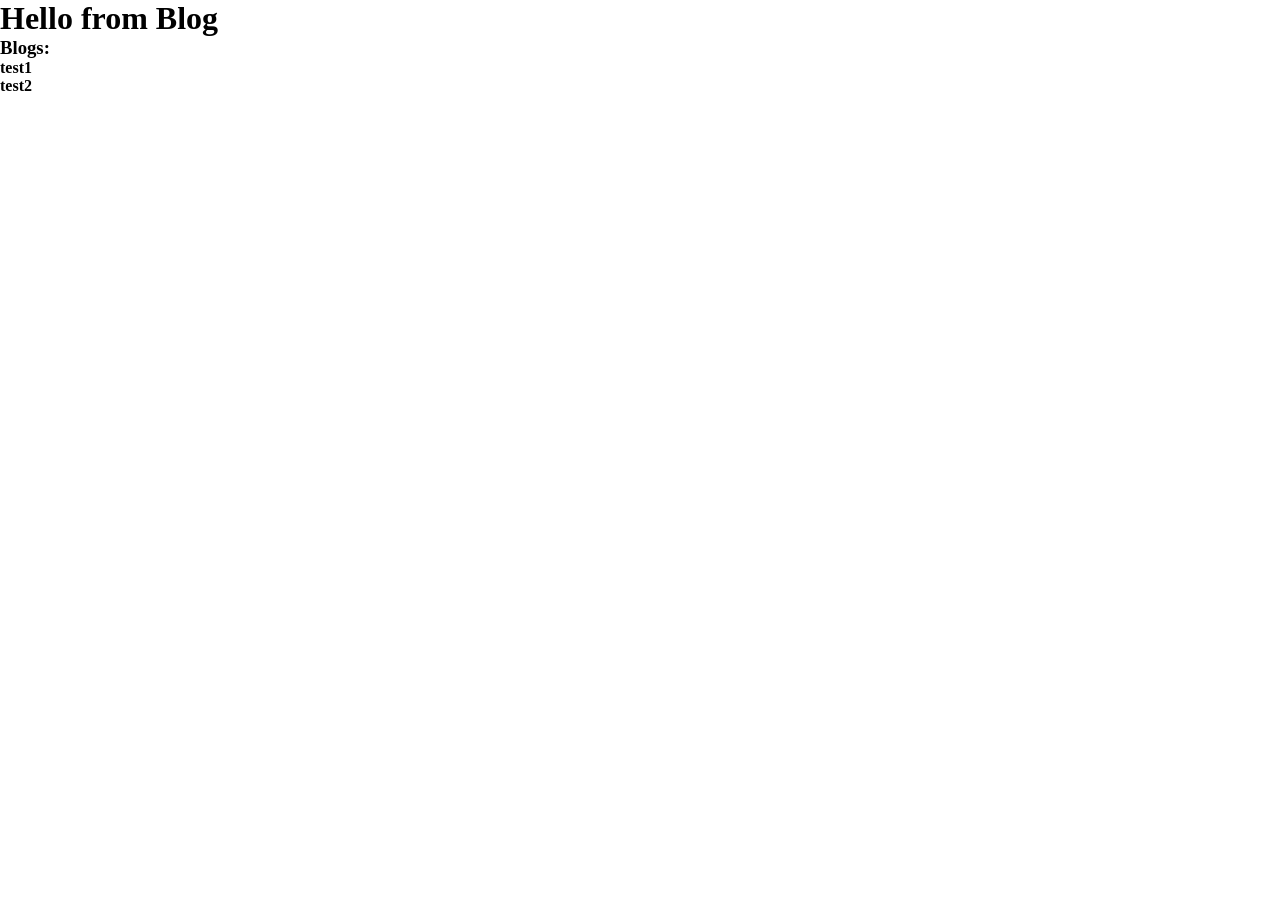
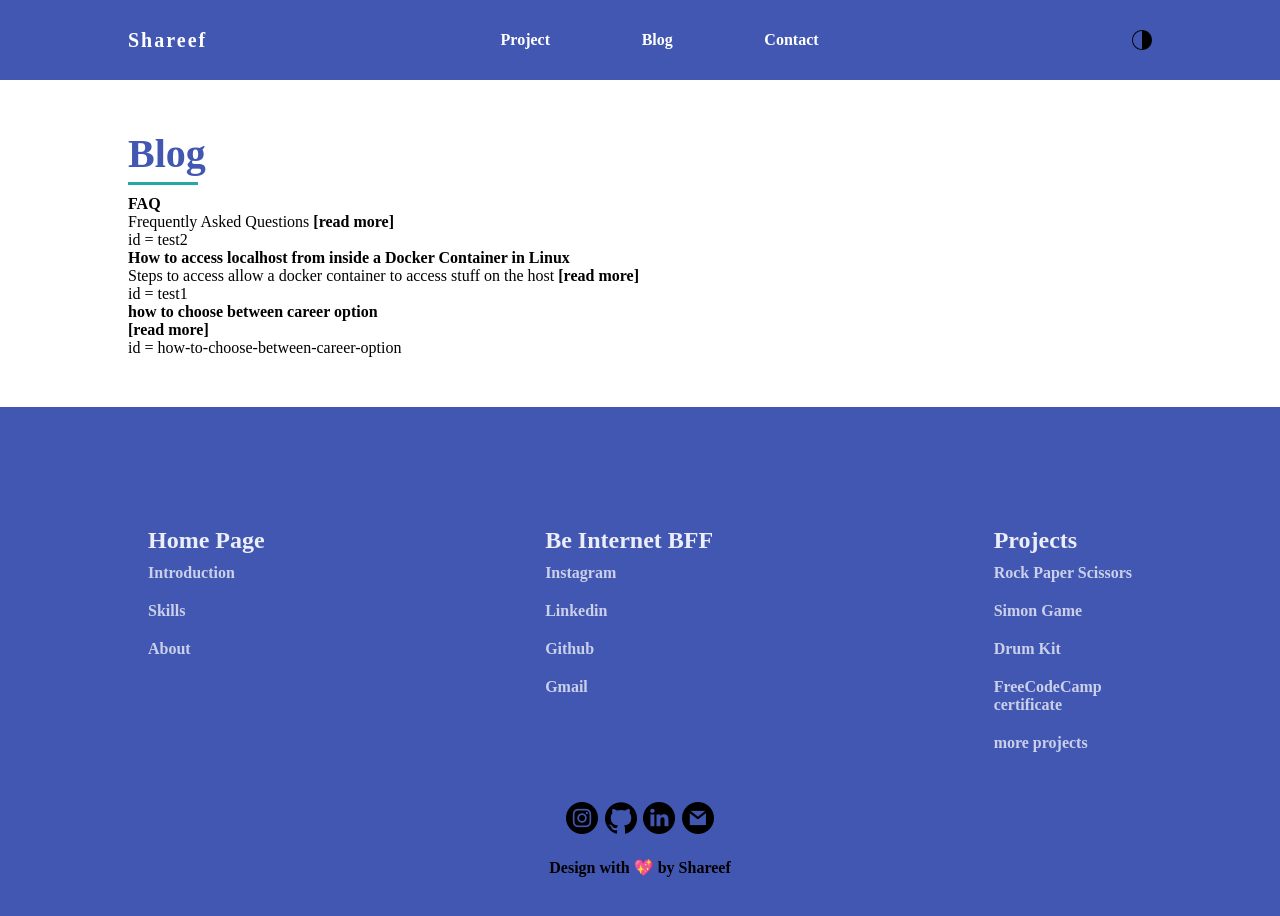
Before and after one commit to shareef99/portfolio-old, a Next.js app: page /blog in a window 1280 px wide. Shown: the top 916 px of the page. Before the commit the page ends 800 px from the top, so only its background shows below. Built offline with nearby package versions, Linux system fonts and the light colour scheme.

Commit message:
display all blogs data on Blog main page

```diff
--- a/components/footer.jsx
+++ b/components/footer.jsx
@@ -131,7 +131,7 @@ export default function Footer() {
                         >
                             <img
                                 className={Style.socialMediaIcon}
-                                src="images/instagram.png"
+                                src="../images/instagram.png"
                                 alt="instagram icon"
                             />
                         </a>
@@ -142,7 +142,7 @@ export default function Footer() {
                         >
                             <img
                                 className={Style.socialMediaIcon}
-                                src="images/github.png"
+                                src="../images/github.png"
                                 alt="github icon"
                             />
                         </a>
@@ -153,7 +153,7 @@ export default function Footer() {
                         >
                             <img
                                 className={Style.socialMediaIcon}
-                                src="images/linkedin.png"
+                                src="../images/linkedin.png"
                                 alt="linkedin icon"
                             />
                         </a>
@@ -163,7 +163,7 @@ export default function Footer() {
                         >
                             <img
                                 className={Style.socialMediaIcon}
-                                src="images/gmail.png"
+                                src="../images/gmail.png"
                                 alt="gmail icon "
                             />
                         </a>
--- a/components/header.jsx
+++ b/components/header.jsx
@@ -65,7 +65,7 @@ export default function Header() {
                     <div className={` ${Styles.line3} `}></div>
                 </div>
                 <div className={Styles.darkMode} onClick={handleDarkMode}>
-                    <img src="images/darkMode.png" alt="" />
+                    <img src="../images/darkMode.png" alt="" />
                 </div>
             </header>
         </>
--- /dev/null
+++ b/lib/post.js
@@ -0,0 +1,35 @@
+import fs from "fs";
+import path from "path";
+import matter from "gray-matter";
+
+const postsDirectory = path.join(process.cwd(), "posts");
+
+export function getSortedPostsData() {
+    // Get file names under /posts
+    const fileNames = fs.readdirSync(postsDirectory);
+    const allPostsData = fileNames.map((fileName) => {
+        // Remove ".md" from file name to get id
+        const id = fileName.replace(/\.md$/, "");
+
+        // Read markdown file as string
+        const fullPath = path.join(postsDirectory, fileName);
+        const fileContents = fs.readFileSync(fullPath, "utf8");
+
+        // Use gray-matter to parse the post metadata section
+        const matterResult = matter(fileContents);
+
+        // Combine the data with the id
+        return {
+            id,
+            ...matterResult.data,
+        };
+    });
+    // Sort posts by date
+    return allPostsData.sort((a, b) => {
+        if (a.date < b.date) {
+            return 1;
+        } else {
+            return -1;
+        }
+    });
+}
--- a/pages/blog.jsx
+++ b/pages/blog.jsx
@@ -1,31 +1,72 @@
 import React from "react";
+import Head from "next/head";
 import Link from "next/link";
 import fs from "fs";
-
-export default function blog({ slugs }) {
+import path from "path";
+import matter from "gray-matter";
+import Header from "../components/header";
+import Footer from "../components/footer";
+import UtilStyles from "../styles/utils.module.scss";
+import Styles from "../styles/pages/blog.module.scss";
+import { getSortedPostsData } from "../lib/post";
+export default function blog({ slugs, allPostsData }) {
+    console.log(slugs);
+    console.log(allPostsData);
     return (
-        <div>
-            <h1>Hello from Blog</h1>
-            <h3>Blogs:</h3>
-            {slugs.map((slug) => {
-                return (
-                    <div key={slug}>
-                        <Link href={"/blog/" + slug}>
-                            <a>{slug}</a>
-                        </Link>
-                    </div>
-                );
-            })}
-        </div>
+        <>
+            <Header />
+            <Head>
+                <title>Blogs | Shareef</title>
+            </Head>
+            <section>
+                <section className={Styles.shareef}>
+                    <h2 className={` ${UtilStyles.h2}`}>Blog</h2>
+                    <ul>
+                        {allPostsData.map(
+                            ({ id, title, path, description }) => (
+                                <div key={id}>
+                                    <Link href={`/blog/${path}`}>
+                                        <a>{title}</a>
+                                    </Link>
+                                    <br />
+                                    {description}{" "}
+                                    <Link href={`/blog/${path}`}>
+                                        <a>[read more]</a>
+                                    </Link>
+                                    <br />
+                                    id = {id}
+                                    <br />
+                                </div>
+                            )
+                        )}
+                    </ul>
+                </section>
+            </section>
+            <Footer />
+        </>
     );
 }
 
 export const getStaticProps = async () => {
     const files = fs.readdirSync("posts");
+    const allPostsData = getSortedPostsData();
 
     return {
         props: {
             slugs: files.map((filename) => filename.replace(".md", "")),
+            allPostsData,
         },
     };
 };
+
+// {
+//     slugs.map((slug) => {
+//         return (
+//             <div key={slug}>
+//                 <Link href={"/blog/" + slug}>
+//                     <a>{slug}</a>
+//                 </Link>
+//             </div>
+//         );
+//     });
+// }
--- /dev/null
+++ b/posts/how-to-choose-between-career-option.md
@@ -0,0 +1,8 @@
+---
+title: how to choose between career option
+description:
+# Give the file nam eto the path
+path: how-to-choose-between-career-option
+---
+
+# how to choose between career option
--- a/posts/test1.md
+++ b/posts/test1.md
@@ -1,6 +1,10 @@
 ---
 title: How to access localhost from inside a Docker Container in Linux
 description: "Steps to access allow a docker container to access stuff on the host"
+# Give the file nam eto the path
+path: test1
+date: "31-01-2020"
+author: Shareef
 ---
 
 1. Enable `route_localnet` for `docker0` interface:
--- a/posts/test2.md
+++ b/posts/test2.md
@@ -1,6 +1,8 @@
 ---
 title: FAQ
 description: "Frequently Asked Questions"
+# Give the file nam eto the path
+path: test2
 ---
 
 ## What keyboard do you use?
--- a/styles/components/header.module.scss
+++ b/styles/components/header.module.scss
@@ -16,6 +16,8 @@
     color: #ffffff;
     font-weight: 700;
     nav {
+        z-index: 5;
+
         position: relative;
         width: 100%;
         align-self: flex-start;
--- /dev/null
+++ b/styles/pages/blog.module.scss
@@ -0,0 +1,13 @@
+@import "../mixins/breakpoints.mixin.scss";
+@import "../mixins/variables.mixin.scss";
+
+.shareef {
+    width: 90%;
+    @include sm {
+        width: 85%;
+    }
+    @include md {
+        width: 80%;
+    }
+    margin: 50px auto;
+}
```
Also changed, not shown: pages/blog/[slug].js (+21 -1 lines).
